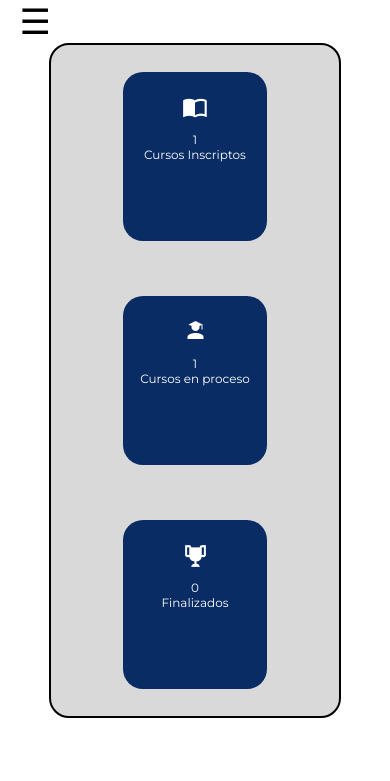
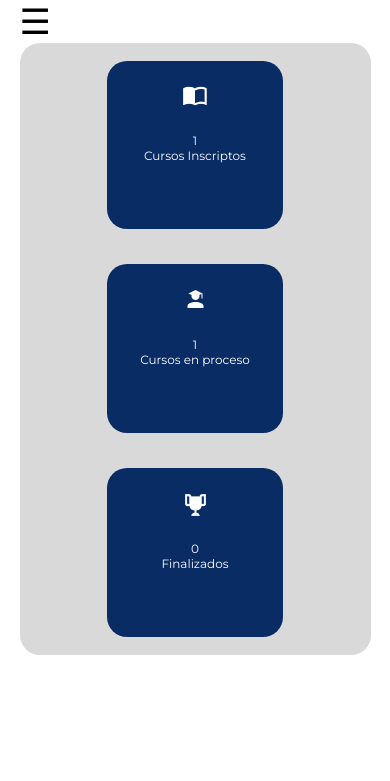
Before and after one commit to LauElToro/Maraiana, a PHP site: page /Cursos/Pages/escritorioDelAlumno.php in a window 390 px wide. Shown: the part 148-929 px from the top of the page. Run offline with PHP 8.4, Linux system fonts and the light colour scheme; the visitor is signed in with stand-in values (Sample User, id 1); tables that the repository leaves empty or names only in its code hold one stand-in row (values such as "Sample post"); some libraries are stand-ins or nearby versions.

Commit message:
fix de escritorio

```diff
--- a/css/escritorioDeAlumnos.css
+++ b/css/escritorioDeAlumnos.css
@@ -331,9 +331,8 @@ footer{
     flex-direction: column;
     margin-top: 10%;
     margin: auto;
-    width: 75%;
-    height: 80vh;
-    border: 2px solid #000;
+    width: 90%;
+    height: auto;
     border-radius: 20px;
 }
 .data1{
--- a/css/perfil.css
+++ b/css/perfil.css
@@ -291,9 +291,9 @@ footer{
         align-items: center;
         flex-direction: column;
         margin-top: 5%;
-        width: 65%;
-        height: 65vh;
-        border: 2px solid #000;
+        width: 90%;
+        padding-bottom: 5%;
+        height: auto;
         border-radius: 20px;
     }
      .perfilDataCont{
--- a/css/preguntas.css
+++ b/css/preguntas.css
@@ -126,6 +126,7 @@ footer{
     align-items: center;
     flex-direction: column;
 }
+
 @media (max-width: 768px){
 .bgPreguntas{
     display: flex;
@@ -165,8 +166,8 @@ footer{
     align-items: center;
     flex-direction: column;
     margin-top: 5%;
-    width: 65%;
-    height: 82vh;
+    width: 90%;
+    height: auto;
     background-color: #D9D9D9;
     border-radius: 20px;
 }
```
